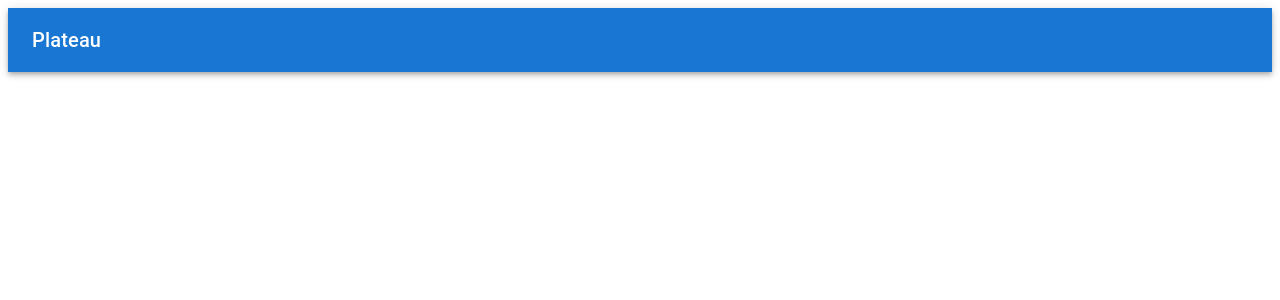
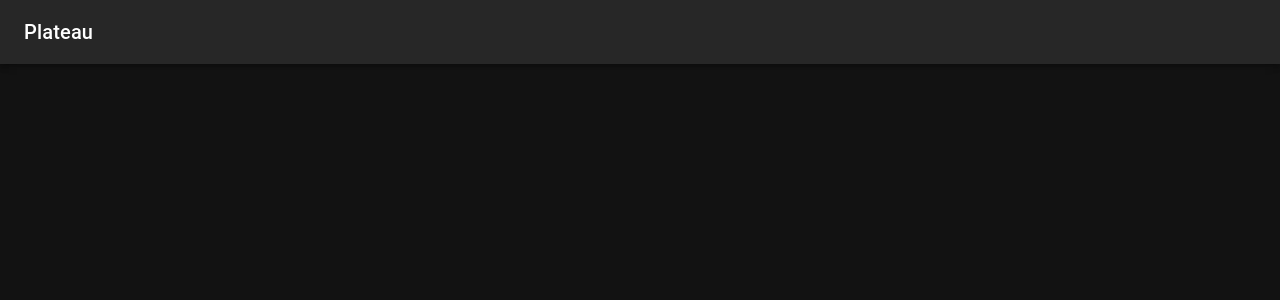
Before and after one commit to namaeconde/MarsRover-Visualizer, a React (Create React App) app: page / in a window 1280 px wide. Shown: the top 300 px of the page. Built offline with nearby package versions, Linux system fonts and the light colour scheme.

Commit message:
Add dark theme to app

```diff
--- a/src/index.tsx
+++ b/src/index.tsx
@@ -2,10 +2,19 @@ import React from 'react';
 import ReactDOM from 'react-dom';
 import App from './App';
 import reportWebVitals from './reportWebVitals';
+import CssBaseline from '@mui/material/CssBaseline';
+import { ThemeProvider } from '@mui/material/styles';
+import { darkTheme } from './theme';
 
+/**
+ * Application is default dark themed
+ */
 ReactDOM.render(
   <React.StrictMode>
-    <App />
+  <ThemeProvider theme={darkTheme}>
+    <CssBaseline />
+    <App/>
+  </ThemeProvider>
   </React.StrictMode>,
   document.getElementById('root')
 );
```
